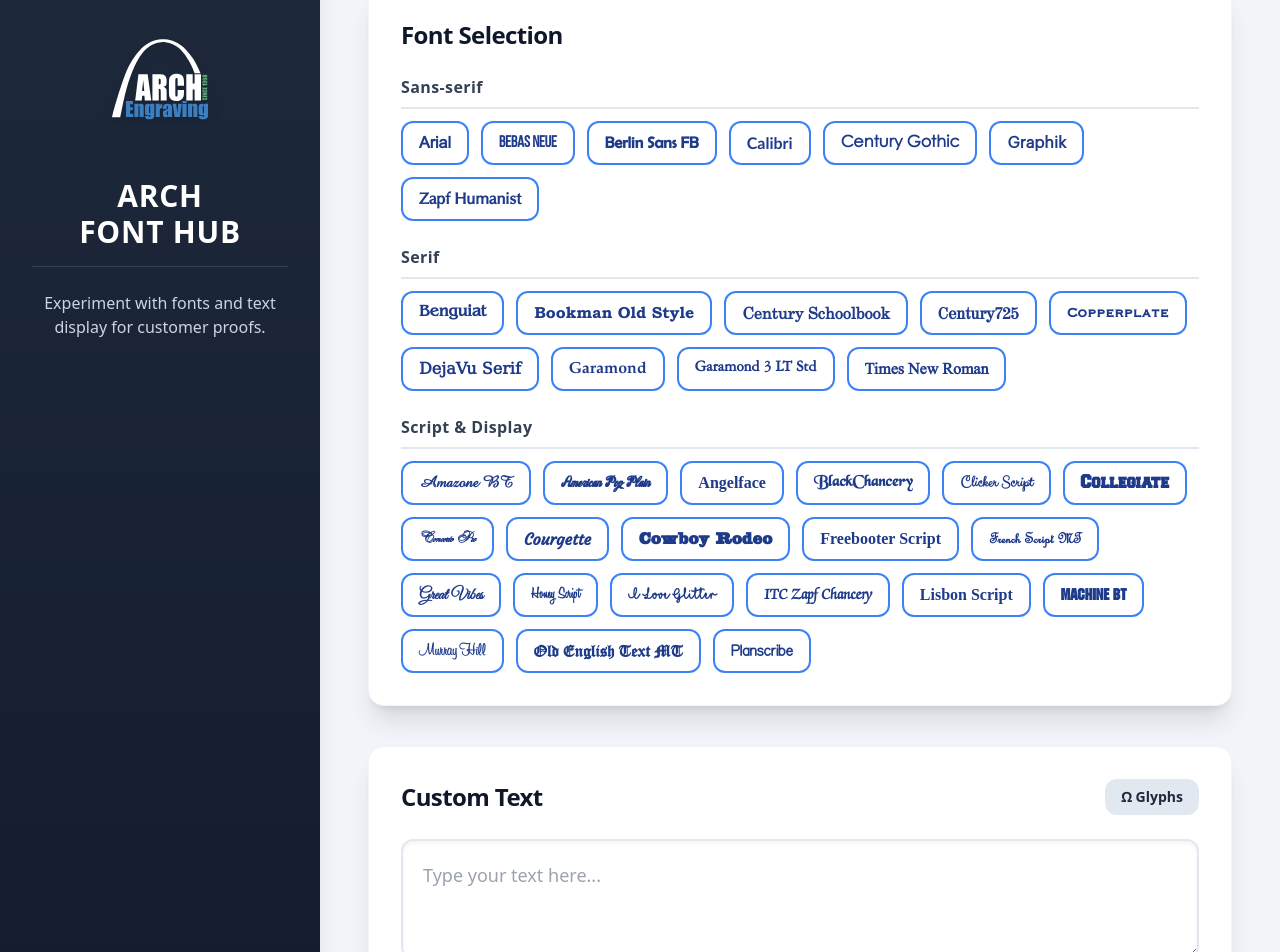
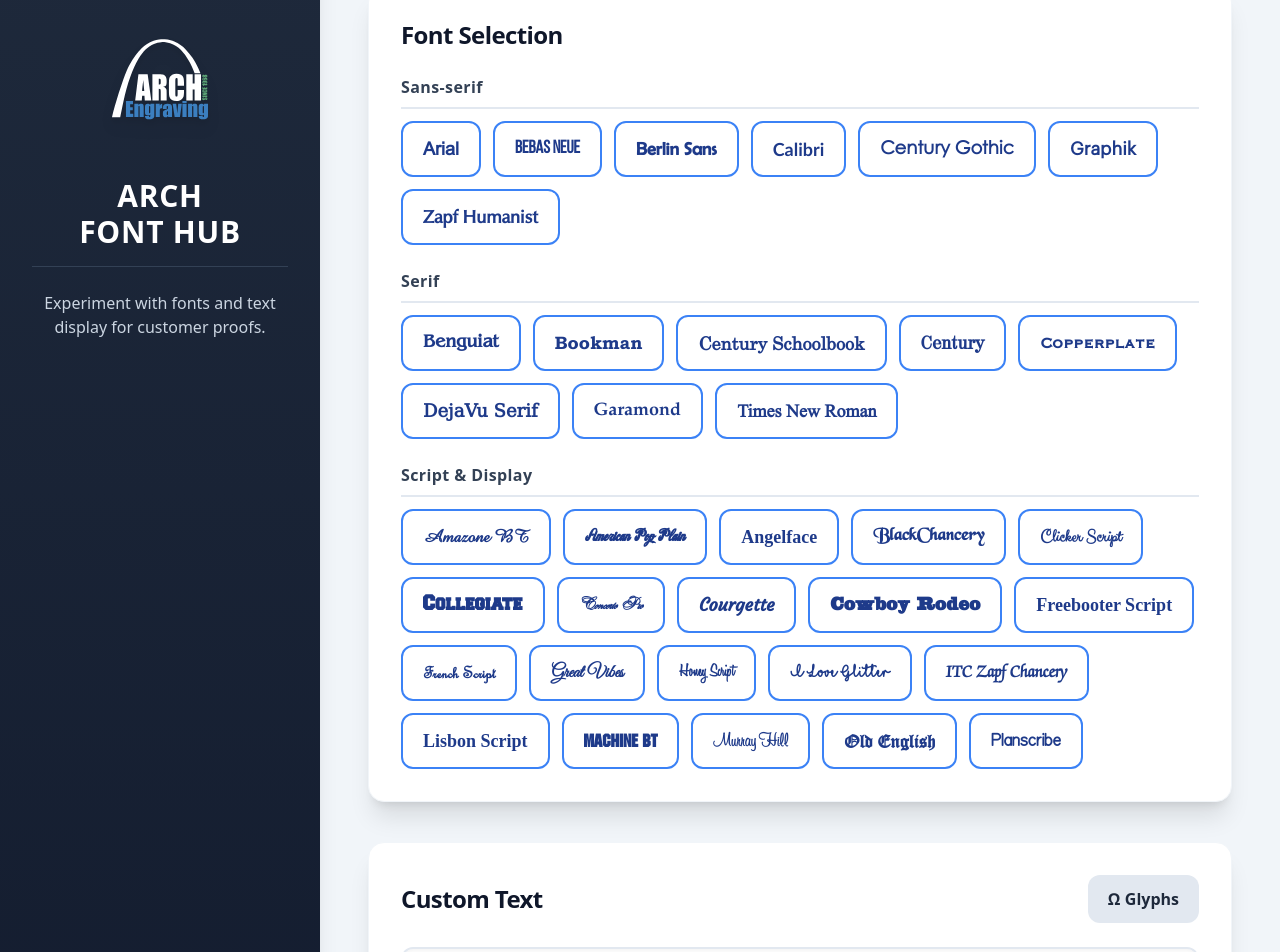
Before and after one commit to Arch-Tom/archfonthub, a React (Vite) app: page / in a window 1280 px wide. Shown: the part 62-1014 px from the top of the page. Built offline with nearby package versions, Linux system fonts and the light colour scheme; a web font is replaced by a local one.

Commit message:
Updating more fonts names

```diff
--- a/src/App.jsx
+++ b/src/App.jsx
@@ -29,7 +29,7 @@ const App = () => {
         'Sans-serif': [
             { name: 'Arial', styles: { regular: 'ArialMT', bold: 'Arial-BoldMT', italic: 'Arial-ItalicMT', boldItalic: 'Arial-BoldItalicMT' } },
             { name: 'Bebas Neue', styles: { regular: 'BebasNeue-Regular', bold: 'BebasNeue-Bold' } },
-            { name: 'Berlin Sans FB', styles: { regular: 'BerlinSansFB-Reg', bold: 'BerlinSansFB-Bold' } },
+            { name: 'Berlin Sans', styles: { regular: 'BerlinSansFB-Reg', bold: 'BerlinSansFB-Bold' } },
             { name: 'Calibri', styles: { regular: 'Calibri', bold: 'Calibri-Bold', italic: 'Calibri-Italic' } },
             { name: 'Century Gothic', styles: { regular: 'CenturyGothicPaneuropean', bold: 'CenturyGothicPaneuropean-Bold', boldItalic: 'CenturyGothicPaneuropean-BoldItalic' } },
             { name: 'Graphik', styles: { regular: 'Graphik-Regular', regularItalic: 'Graphik-RegularItalic', medium: 'Graphik-Medium', mediumItalic: 'Graphik-MediumItalic', semibold: 'Graphik-Semibold', thin: 'Graphik-Thin', thinItalic: 'Graphik-ThinItalic' } },
@@ -37,11 +37,10 @@ const App = () => {
         ],
         'Serif': [
             { name: 'Benguiat', styles: { regular: 'Benguiat', bold: 'BenguiatITCbyBT-Bold', italic: 'BenguiatITCbyBT-BookItalic' } },
-            { name: 'Bookman Old Style', styles: { bold: 'BookmanOldStyle-Bold', boldItalic: 'BookmanOldStyle-BoldItalic', italic: 'BookmanOldStyle-Italic' } },
+            { name: 'Bookman', styles: { bold: 'BookmanOldStyle-Bold', boldItalic: 'BookmanOldStyle-BoldItalic', italic: 'BookmanOldStyle-Italic' } },
             { name: 'Century Schoolbook', styles: { regular: 'CenturySchoolbook', bold: 'CenturySchoolbook-Bold', boldItalic: 'CenturySchoolbook-BoldItalic' } },
-            { name: 'Century725', styles: { roman: 'Century725BT-Roman', italic: 'Century725BT-Italic', bold: 'Century725BT-Bold', black: 'Century725BT-Black', condensed: 'Century725BT-RomanCondensed' } },
+            { name: 'Century', styles: { roman: 'Century725BT-Roman', italic: 'Century725BT-Italic', bold: 'Century725BT-Bold', black: 'Century725BT-Black', condensed: 'Century725BT-RomanCondensed' } },
             { name: 'Copperplate', styles: { regular: 'CopperplateGothicBT-Roman' } },
-            // --- FIX: Combined DejaVu Serif and DejaVu Serif Condensed ---
             {
                 name: 'DejaVu Serif', styles: {
                     regular: 'DejaVuSerif',
@@ -54,8 +53,8 @@ const App = () => {
                     condensedBoldItalic: 'DejaVuSerifCondensed-BoldItalic'
                 }
             },
-            { name: 'Garamond', styles: { regular: 'Garamond' } },
-            { name: 'Garamond 3 LT Std', styles: { regular: 'Garamond3LTStd', bold: 'Garamond3LTStd-Bold', italic: 'Garamond3LTStd-Italic', boldItalic: 'Garamond3LTStd-BoldItalic' } },
+            // --- FIX: Combined both Garamond fonts into one family ---
+            { name: 'Garamond', styles: { regular: 'Garamond', v3: 'Garamond3LTStd', v3_bold: 'Garamond3LTStd-Bold', v3_italic: 'Garamond3LTStd-Italic', v3_boldItalic: 'Garamond3LTStd-BoldItalic' } },
             { name: 'Times New Roman', styles: { regular: 'TimesNewRomanPSMT', bold: 'TimesNewRomanPS-BoldMT', italic: 'TimesNewRomanPS-ItalicMT', boldItalic: 'TimesNewRomanPS-BoldItalicMT' } },
         ],
         'Script & Display': [
@@ -69,7 +68,7 @@ const App = () => {
             { name: 'Courgette', styles: { regular: 'Courgette-Regular' } },
             { name: 'Cowboy Rodeo', styles: { regular: 'CowboyRodeoW01-Regular' } },
             { name: 'Freebooter Script', styles: { regular: 'FreebooterScript' } },
-            { name: 'French Script MT', styles: { regular: 'FrenchScriptMT' } },
+            { name: 'French Script', styles: { regular: 'FrenchScriptMT' } },
             { name: 'Great Vibes', styles: { regular: 'GreatVibes-Regular' } },
             { name: 'Honey Script', styles: { light: 'HoneyScript-Light', semiBold: 'HoneyScript-SemiBold' } },
             { name: 'I Love Glitter', styles: { regular: 'ILoveGlitter' } },
@@ -77,12 +76,11 @@ const App = () => {
             { name: 'Lisbon Script', styles: { regular: 'LisbonScript-Regular' } },
             { name: 'Machine BT', styles: { regular: 'MachineITCbyBT-Regular' } },
             { name: 'Murray Hill', styles: { regular: 'MurrayHill' } },
-            { name: 'Old English Text MT', styles: { regular: 'OldEnglishTextMT' } },
+            { name: 'Old English', styles: { regular: 'OldEnglishTextMT' } },
             { name: 'Planscribe', styles: { regular: 'PlanscribeNFW01-Regular' } },
         ],
     };
 
-    // State hooks for managing the application's data and UI
     const [selectedFonts, setSelectedFonts] = useState([]);
     const [customText, setCustomText] = useState('');
     const [fontSize, setFontSize] = useState(36);
@@ -97,7 +95,6 @@ const App = () => {
 
     const textInputRef = useRef(null);
 
-    // Handles selecting or deselecting a font
     const handleFontSelect = (font) => {
         const isSelected = selectedFonts.some(f => f.name === font.name);
         if (isSelected) {
@@ -108,7 +105,6 @@ const App = () => {
         }
     };
 
-    // Handles changing the style (e.g., bold, italic) of a selected font
     const handleStyleChange = (fontName, newStyle) => {
         setSelectedFonts(prev =>
             prev.map(font =>
@@ -120,17 +116,14 @@ const App = () => {
     const handleTextChange = (e) => setCustomText(e.target.value);
     const handleFontSizeChange = (e) => setFontSize(Number(e.target.value));
 
-    // Displays a message box for a short duration
     const showMessage = (msg, duration = 4000) => {
         setMessage(msg);
         setShowMessageBox(true);
         setTimeout(() => setShowMessageBox(false), duration);
     };
 
-    // Formats a string to be filesystem-friendly
     const formatForFilename = (str) => str.trim().replace(/\s+/g, '_').replace(/[^a-zA-Z0-9_-]/g, '');
 
-    // Inserts a glyph into the textarea at the current cursor position
     const handleGlyphInsert = (glyph) => {
         const textarea = textInputRef.current;
         if (!textarea) return;
@@ -140,13 +133,11 @@ const App = () => {
         const newText = text.substring(0, start) + glyph + text.substring(end);
         setCustomText(newText);
         textarea.focus();
-        // Move cursor after the inserted glyph
         setTimeout(() => {
             textarea.selectionStart = textarea.selectionEnd = start + glyph.length;
         }, 0);
     };
 
-    // Generates the SVG content and shows the customer info modal
     const handleSaveSvg = () => {
         if (selectedFonts.length === 0 || customText.trim() === '') {
             showMessage('Please select at least one font and enter some text to save an SVG.');
@@ -179,7 +170,7 @@ const App = () => {
             });
 
             if (fontIndex < selectedFonts.length - 1) {
-                y += lineHeight * 0.75; // Add extra space between font previews
+                y += lineHeight * 0.75;
             }
         });
 
@@ -190,7 +181,6 @@ const App = () => {
         setShowCustomerModal(true);
     };
 
-    // Handles the submission of customer info, saves the SVG locally, and uploads it
     const handleCustomerModalSubmit = async (e) => {
         e.preventDefault();
         if (!orderNumber.trim() || !customerName.trim()) {
@@ -205,7 +195,6 @@ const App = () => {
             customerCompany.trim() ? formatForFilename(customerCompany) : ''
         ].filter(Boolean).join('_') + '.svg';
 
-        // Local Save
         try {
             const blob = new Blob([pendingSvgContent], { type: 'image/svg+xml' });
             const url = URL.createObjectURL(blob);
@@ -221,7 +210,6 @@ const App = () => {
             showMessage(`Could not save file locally: ${error.message}`);
         }
 
-        // Upload to Worker
         try {
             const response = await fetch(`${WORKER_URL}/${filename}`, {
                 method: 'PUT',
@@ -235,19 +223,16 @@ const App = () => {
             showMessage(`Error uploading SVG: ${error.message}`, 6000);
         }
 
-        // Reset state
         setCustomerName('');
         setCustomerCompany('');
         setOrderNumber('');
         setPendingSvgContent(null);
     };
 
-    // List of glyphs available for insertion
     const glyphs = ['©', '®', '™', '&', '#', '+', '–', '—', '…', '•', '°', '·', '♥', '♡', '♦', '♢', '♣', '♧', '♠', '♤', '★', '☆', '♪', '♫', '←', '→', '↑', '↓', '∞', '†', '✡\uFE0E', '✞', '✠', '±', '½', '¼', 'Α', 'Β', 'Γ', 'Δ', 'Ε', 'Ζ', 'Η', 'Θ', 'Ι', 'Κ', 'Λ', 'Μ', 'Ν', 'Ξ', 'Ο', 'Π', 'Ρ', 'Σ', 'Τ', 'Υ', 'Φ', 'Χ', 'Ψ', 'Ω'];
 
     return (
         <div className="flex flex-col lg:flex-row min-h-screen bg-slate-100 font-sans">
-            {/* Sidebar */}
             <aside className="bg-gradient-to-b from-slate-800 to-slate-900 text-white w-full lg:w-80 lg:h-auto p-4 lg:p-8 flex-shrink-0 flex flex-col items-center justify-center lg:justify-start lg:pt-16 shadow-xl lg:rounded-r-3xl">
                 <div className="flex flex-row lg:flex-col items-center justify-center gap-4">
                     <div className="flex-shrink-0">
@@ -258,12 +243,9 @@ const App = () => {
                 <p className="hidden lg:block mt-4 text-base text-slate-300 border-t border-slate-700 pt-6 text-center">Experiment with fonts and text display for customer proofs.</p>
             </aside>
 
-            {/* Main Content */}
             <main className="flex-1 p-4 sm:p-8 lg:p-12">
                 <div className="max-w-7xl mx-auto">
                     <div className="space-y-10">
-
-                        {/* Font Selection Section */}
                         <section className="bg-white rounded-2xl shadow-xl p-8 border border-slate-100">
                             <h2 className="text-2xl font-black text-slate-900 mb-6 tracking-tight">Font Selection</h2>
                             <div className="space-y-6">
@@ -275,7 +257,8 @@ const App = () => {
                                                 <button
                                                     key={font.name}
                                                     onClick={() => handleFontSelect(font)}
-                                                    className={`px-4 py-2 rounded-xl text-base font-semibold border-2 transition-all duration-150 transform hover:scale-105 focus:outline-none
+                                                    // --- UPDATE: Increased font size and padding ---
+                                                    className={`px-5 py-3 rounded-xl text-lg font-semibold border-2 transition-all duration-150 transform hover:scale-105 focus:outline-none
                                                         ${selectedFonts.some(f => f.name === font.name)
                                                             ? 'bg-blue-600 text-white border-blue-600 shadow-md'
                                                             : 'bg-white text-blue-900 border-blue-500 hover:bg-blue-50'
@@ -291,16 +274,15 @@ const App = () => {
                             </div>
                         </section>
 
-                        {/* Custom Text Section */}
                         <section className="bg-white rounded-2xl shadow-xl p-8 border border-slate-100">
                             <div className="flex justify-between items-center mb-6">
                                 <h2 className="text-2xl font-black text-slate-900 tracking-tight">Custom Text</h2>
-                                <button onClick={() => setShowGlyphPalette(true)} className="px-4 py-2 bg-slate-200 text-slate-800 rounded-xl hover:bg-slate-300 font-semibold transition-colors text-sm">Ω Glyphs</button>
+                                {/* --- UPDATE: Increased font size and padding --- */}
+                                <button onClick={() => setShowGlyphPalette(true)} className="px-5 py-3 bg-slate-200 text-slate-800 rounded-xl hover:bg-slate-300 font-semibold transition-colors text-base">Ω Glyphs</button>
                             </div>
-                            <textarea ref={textInputRef} className="w-full p-5 border-2 border-slate-200 rounded-xl shadow-inner focus:outline-none focus:ring-2 focus:ring-blue-400 focus:border-blue-400 min-h-[120px] text-lg" value={customText} onChange={handleTextChange} placeholder={DEFAULT_TEXT_PLACEHOLDER} />
+                            <textarea ref={textInputRef} className="w-full p-5 border-2 border-slate-200 rounded-xl shadow-inner focus:outline-none focus:ring-2 focus:ring-blue-400 focus:border-blue-400 min-h-[120px] text-xl" value={customText} onChange={handleTextChange} placeholder={DEFAULT_TEXT_PLACEHOLDER} />
                         </section>
 
-                        {/* Live Preview Section */}
                         <section className="bg-white rounded-2xl shadow-xl p-8 border border-slate-100">
                             <div className="flex justify-between items-center mb-6">
                                 <h2 className="text-2xl font-black text-slate-900 tracking-tight">Live Preview</h2>
@@ -317,13 +299,14 @@ const App = () => {
                                         return (
                                             <div key={`preview-${font.name}`} className="relative flex flex-col items-start gap-3">
                                                 <div className="flex flex-wrap items-center gap-x-4 gap-y-2 mb-2">
-                                                    <span className="bg-blue-600 text-white px-4 py-1 rounded-full text-xs font-bold shadow-sm z-10" style={{ fontFamily: 'Arial' }}>{font.name}</span>
+                                                    <span className="bg-blue-600 text-white px-4 py-1 rounded-full text-sm font-bold shadow-sm z-10" style={{ fontFamily: 'Arial' }}>{font.name}</span>
                                                     <div className="flex flex-wrap gap-1">
                                                         {Object.keys(font.styles).map(styleKey => (
                                                             <button
                                                                 key={styleKey}
                                                                 onClick={() => handleStyleChange(font.name, styleKey)}
-                                                                className={`px-3 py-1 text-xs rounded-md border-2 transition-colors ${font.activeStyle === styleKey ? 'bg-slate-700 text-white border-slate-700' : 'bg-white text-slate-600 border-slate-300 hover:bg-slate-100'}`}
+                                                                // --- UPDATE: Increased font size and padding ---
+                                                                className={`px-4 py-2 text-sm rounded-md border-2 transition-colors ${font.activeStyle === styleKey ? 'bg-slate-700 text-white border-slate-700' : 'bg-white text-slate-600 border-slate-300 hover:bg-slate-100'}`}
                                                             >
                                                                 {styleKey.charAt(0).toUpperCase() + styleKey.slice(1)}
                                                             </button>
@@ -341,20 +324,18 @@ const App = () => {
                         </section>
                     </div>
 
-                    {/* Submit Button */}
                     <div className="mt-12">
-                        <button className="w-full bg-gradient-to-r from-blue-600 to-blue-500 text-white font-bold py-5 px-8 rounded-2xl shadow-2xl hover:shadow-blue-200 hover:from-blue-700 hover:to-blue-600 transition-all duration-200 transform hover:scale-105 text-xl tracking-wide" onClick={handleSaveSvg}>
+                        {/* --- UPDATE: Increased font size and padding --- */}
+                        <button className="w-full bg-gradient-to-r from-blue-600 to-blue-500 text-white font-bold py-6 px-8 rounded-2xl shadow-2xl hover:shadow-blue-200 hover:from-blue-700 hover:to-blue-600 transition-all duration-200 transform hover:scale-105 text-2xl tracking-wide" onClick={handleSaveSvg}>
                             Submit Fonts to Arch Engraving
                         </button>
                     </div>
                 </div>
             </main>
 
-            {/* Modals Overlay */}
             {(showCustomerModal || showMessageBox || showGlyphPalette) && (
                 <div className="fixed inset-0 bg-slate-900 bg-opacity-75 flex items-center justify-center p-4 z-50 transition-opacity animate-fade-in">
                     <div className="bg-white rounded-2xl shadow-2xl p-8 w-full max-w-2xl animate-fade-in">
-                        {/* Glyph Palette Modal */}
                         {showGlyphPalette && (
                             <div className="space-y-6">
                                 <h3 className="text-2xl font-bold text-slate-900">Glyph Palette</h3>
@@ -362,11 +343,11 @@ const App = () => {
                                     {glyphs.map(glyph => (<button key={glyph} onClick={() => handleGlyphInsert(glyph)} className="flex items-center justify-center h-12 w-full bg-white rounded-lg shadow-sm text-2xl text-slate-700 hover:bg-blue-100 hover:text-blue-700 transition-colors" title={`Insert ${glyph}`}>{glyph}</button>))}
                                 </div>
                                 <div className="flex justify-end pt-2">
-                                    <button type="button" className="px-5 py-2 bg-slate-200 text-slate-800 rounded-xl hover:bg-slate-300 font-semibold transition-colors" onClick={() => setShowGlyphPalette(false)}>Close</button>
+                                    {/* --- UPDATE: Increased font size and padding --- */}
+                                    <button type="button" className="px-6 py-3 bg-slate-200 text-slate-800 rounded-xl hover:bg-slate-300 font-semibold transition-colors text-base" onClick={() => setShowGlyphPalette(false)}>Close</button>
                                 </div>
                             </div>
                         )}
-                        {/* Customer Info Modal */}
                         {showCustomerModal && (
                             <form onSubmit={handleCustomerModalSubmit} className="space-y-8">
                                 <h3 className="text-2xl font-bold text-slate-900">Enter Customer Information to Save</h3>
@@ -374,16 +355,17 @@ const App = () => {
                                 <FormInput label="Customer Name" id="customerName" value={customerName} onChange={e => setCustomerName(e.target.value)} required />
                                 <FormInput label="Customer Company" id="customerCompany" value={customerCompany} onChange={e => setCustomerCompany(e.target.value)} isOptional />
                                 <div className="flex justify-end gap-4 pt-4">
-                                    <button type="button" className="px-5 py-2 bg-slate-200 text-slate-800 rounded-xl hover:bg-slate-300 font-semibold transition-colors" onClick={() => setShowCustomerModal(false)}>Cancel</button>
-                                    <button type="submit" className="px-5 py-2 bg-blue-600 text-white rounded-xl hover:bg-blue-700 font-semibold transition-colors shadow-sm">Submit & Save</button>
+                                    {/* --- UPDATE: Increased font size and padding --- */}
+                                    <button type="button" className="px-6 py-3 bg-slate-200 text-slate-800 rounded-xl hover:bg-slate-300 font-semibold transition-colors text-base" onClick={() => setShowCustomerModal(false)}>Cancel</button>
+                                    <button type="submit" className="px-6 py-3 bg-blue-600 text-white rounded-xl hover:bg-blue-700 font-semibold transition-colors shadow-sm text-base">Submit & Save</button>
                                 </div>
                             </form>
                         )}
-                        {/* General Message Modal */}
                         {showMessageBox && (
                             <div className="text-center">
                                 <p className="text-slate-800 text-lg mb-8">{message}</p>
-                                <button onClick={() => setShowMessageBox(false)} className="px-10 py-2 bg-blue-600 text-white rounded-xl hover:bg-blue-700 font-semibold transition-colors shadow-sm">OK</button>
+                                {/* --- UPDATE: Increased font size and padding --- */}
+                                <button onClick={() => setShowMessageBox(false)} className="px-12 py-3 bg-blue-600 text-white rounded-xl hover:bg-blue-700 font-semibold transition-colors shadow-sm text-base">OK</button>
                             </div>
                         )}
                     </div>
```
